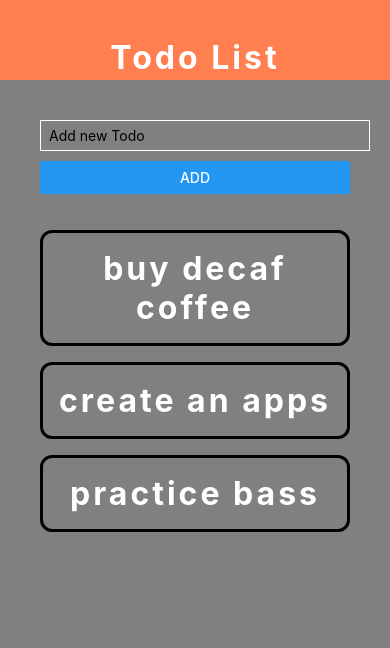
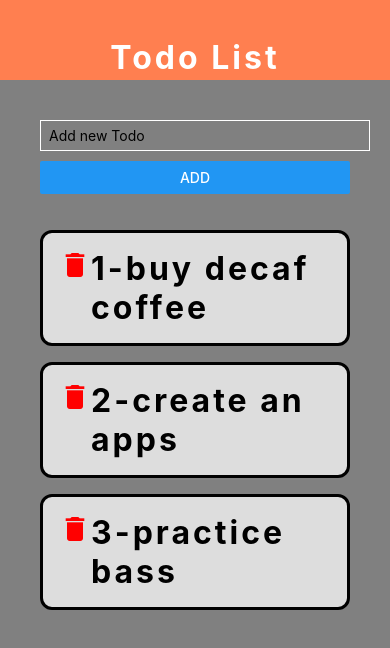
Before and after one commit to ramziosta/react-native-demo-app, a React Native app: screen / in a window 390 px wide. Shown: the top 648 px of the page. Built offline with nearby package versions, Linux system fonts and the light colour scheme.

Commit message:
todo app with materialIcons

```diff
--- a/App.js
+++ b/App.js
@@ -1,7 +1,8 @@
 import React, { useState } from "react";
 import Header from "./components/Header";
-import TodoItem from './components/TodoItem';
-import Form from './components/Form'
+import TodoItem from "./components/TodoItem";
+import Form from "./components/Form";
+
 import {
   StyleSheet,
   Text,
@@ -10,7 +11,10 @@ import {
   TextInput,
   FlatList,
   ScrollView,
-  TouchableOpacity, Alert
+  TouchableOpacity,
+  Alert,
+  TouchableWithoutFeedback,
+  Keyboard,
 } from "react-native";
 
 export default function App() {
@@ -19,28 +23,31 @@ export default function App() {
     { text: "create an apps", key: "2" },
     { text: "practice bass", key: "3" },
   ]);
-const [key, setKey] = useState(4)
-  const pressHandler =(key) => {
+
+  const [key, setKey] = useState(4);
+
+  const pressHandler = (key) => {
     setTodos((prevTodos) => {
-    return prevTodos.filter(todo => todo.key !=key);
+      return prevTodos.filter((todo) => todo.key != key);
     });
-  }
+    console.log(key);
+  };
 
-  const handleAdd =(text) => {
-    setKey(key+1);
-    if(text.length > 3){
+  const handleAdd = (text) => {
+    setKey(key + 1);
+    if (text.length > 3) {
       setTodos((prevTodos) => {
-        return [...prevTodos, {text: text, key: key}];
+        return [...prevTodos, { text: text, key: key }];
       });
-    }else{
+    } else {
       //   Alert.alert("must be over 3 char longs","Please enter more info",[{ text: "ok!", onPress: () => console.log('alert closed')}
       // ]);
       alert("must be over 3 char longs");
     }
-
-  }
+  };
 
   return (
+    <TouchableWithoutFeedback onPress={() => Keyboard.dismiss()}>
       <View style={styles.container}>
         <Header />
         <View style={styles.content}>
@@ -48,11 +55,14 @@ const [key, setKey] = useState(4)
           <View style={styles.list}>
             <FlatList
               data={todos}
-            renderItem={({ item }) => <TodoItem item={item} pressHandler={pressHandler} />}
+              renderItem={({ item }) => (
+                <TodoItem item={item} pressHandler={pressHandler} />
+              )}
             />
           </View>
         </View>
       </View>
+    </TouchableWithoutFeedback>
   );
 }
 
@@ -63,8 +73,11 @@ const styles = StyleSheet.create({
   },
   content: {
     padding: 40,
+    flex: 1,
   },
   list: {
+    flex:1,
     marginTop: 20,
+
   },
 });
--- a/components/TodoItem.js
+++ b/components/TodoItem.js
@@ -1,5 +1,7 @@
 import React from "react";
-import { StyleSheet, Text, TouchableOpacity } from "react-native";
+import { StyleSheet, Text, TouchableOpacity, View} from "react-native";
+import {MaterialIcons} from '@expo/vector-icons';
+
 
 export default function TodoItem({ item, pressHandler }) {
 
@@ -7,7 +9,10 @@ export default function TodoItem({ item, pressHandler }) {
     <TouchableOpacity
         style={styles.touchable}
         onPress={()=> pressHandler(item.key)}>
-      <Text style={styles.text}>{item.text}</Text>
+          <View>
+            <MaterialIcons name='delete' size={32} color='red'/>
+          </View>
+      <Text style={styles.text}>{item.key}-{item.text}</Text>
     </TouchableOpacity>
   );
 }
@@ -16,16 +21,16 @@ const styles = StyleSheet.create({
  touchable: {
     padding: 16,
     marginTop: 16,
-    backgroundColor: "grey",
+    backgroundColor: "#ddd",
     borderColor: 'black',
     borderWidth:3,
     borderRadius:12,
     borderStyle: 'solid',
+    flexDirection:'row',
   },
   text: {
     fontSize: 32,
-    color: "white",
-    textAlign: "center",
+    color: "black",
     fontWeight: "bold",
     letterSpacing: 3,
   },
```
Lines whose indentation alone changed are shown as unchanged.
